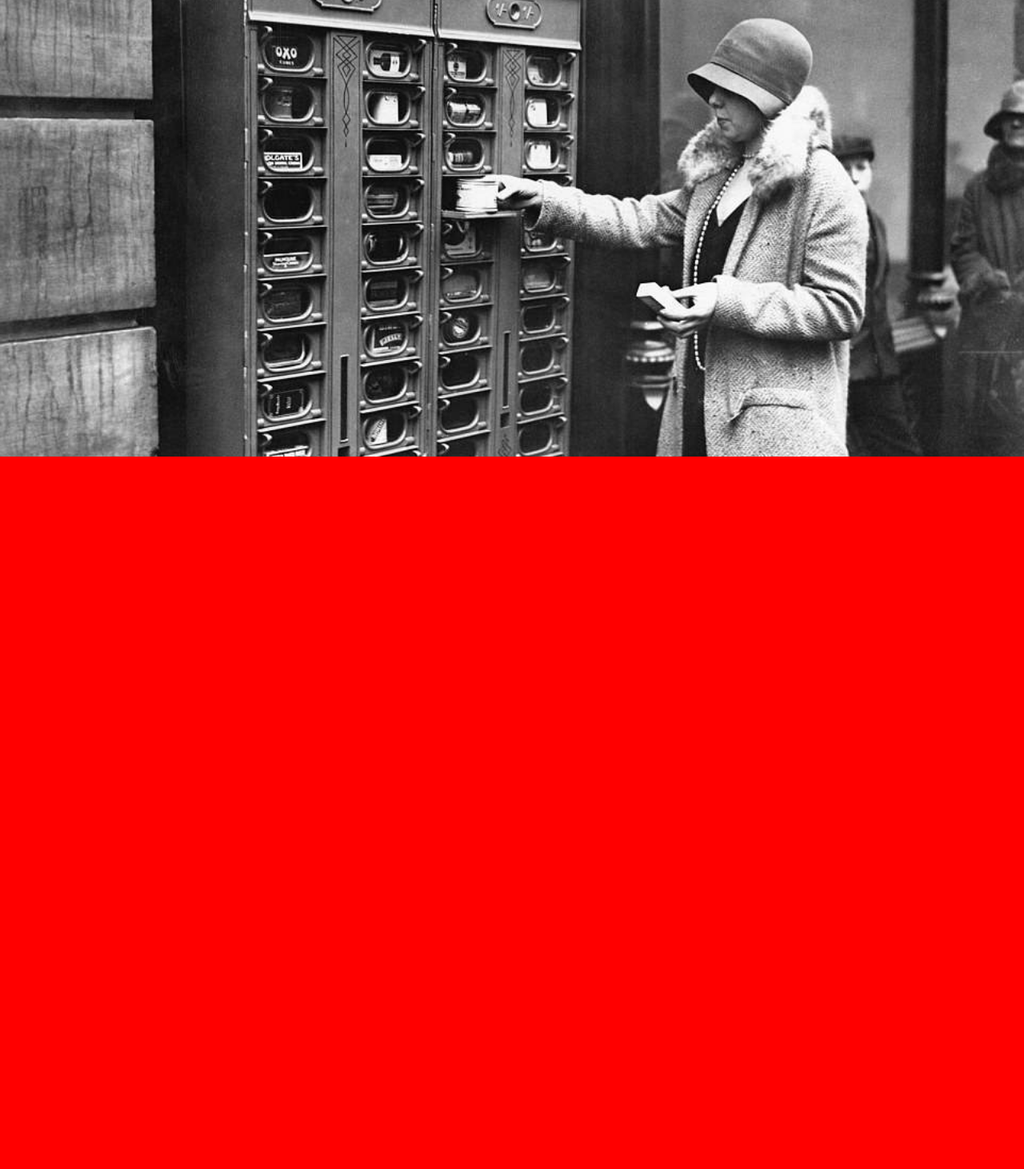
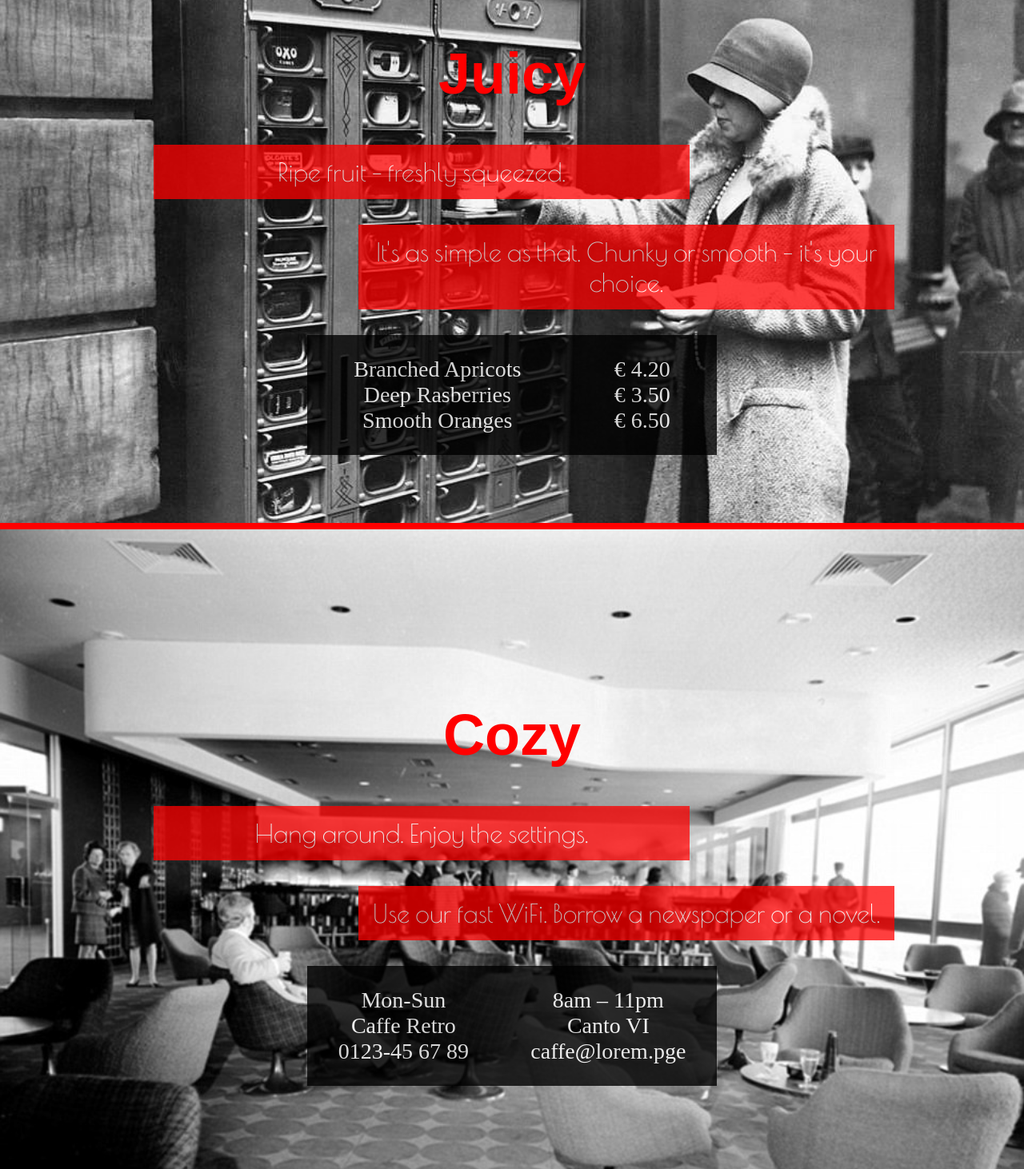
Before and after one commit to edvard01/lexicon-cafe-retro, a plain HTML site: page index.html in a window 1280 px wide. Shown: the part 954-2416 px from the top of the page at 80% size. Drawn offline with nearby package versions, Linux system fonts and the light colour scheme; a web font is replaced by a local one.

Commit message:
Added content to the other two slides, as well as did some final touch ups on the styling

```diff
--- a/css/style.css
+++ b/css/style.css
@@ -66,6 +66,10 @@ body {
 .second-picture {
   margin-top: 8px;
   height: 100vh;
+  justify-content: center;
+  align-items: center;
+  display: flex;
+  text-align: center;
   grid-area: "second-picture";
   background-image: url(caffe-retro-assets/juicy.jpg);
   background-repeat: no-repeat;
@@ -75,6 +79,10 @@ body {
 .third-picture {
   margin-top: 8px;
   height: 100vh;
+  justify-content: center;
+  align-items: center;
+  display: flex;
+  text-align: center;
   grid-area: "third-picture";
   background-image: url(caffe-retro-assets/cosy.jpg);
   background-repeat: no-repeat;
@@ -83,7 +91,7 @@ body {
 
 .picture-content {
   flex-grow: 1;
-  margin-top: 10%;
+  margin-top: 5%;
   text-align: center;
   justify-content: center;
 }
--- a/index.html
+++ b/index.html
@@ -44,10 +44,46 @@
       </div>
     </div>
     <div class="second-picture" id="juicy">
-      <h1>Juicy</h1>
+      <div class="picture-content">
+        <h1>Juicy</h1>
+        <p class="flavor-text-left">Ripe fruit - freshly squeezed.</p>
+        <p class="flavor-text-right">
+          It's as simple as that. Chunky or smooth - it's your choice.
+        </p>
+        <div class="price-box">
+          <div class="price-box-item">
+            Branched Apricots <br />
+            Deep Rasberries <br />
+            Smooth Oranges
+          </div>
+          <div class="price-box-item">
+            € 4.20 <br />
+            € 3.50 <br />
+            € 6.50
+          </div>
+        </div>
+      </div>
     </div>
     <div class="third-picture" id="cozy">
-      <h1>Cosy</h1>
+      <div class="picture-content">
+        <h1>Cozy</h1>
+        <p class="flavor-text-left">Hang around. Enjoy the settings.</p>
+        <p class="flavor-text-right">
+          Use our fast WiFi. Borrow a newspaper or a novel.
+        </p>
+        <div class="price-box">
+          <div class="price-box-item">
+            Mon-Sun <br />
+            Caffe Retro <br />
+            0123-45 67 89
+          </div>
+          <div class="price-box-item">
+            8am – 11pm <br />
+            Canto VI <br />
+            caffe@lorem.pge
+          </div>
+        </div>
+      </div>
     </div>
   </body>
 </html>
```
